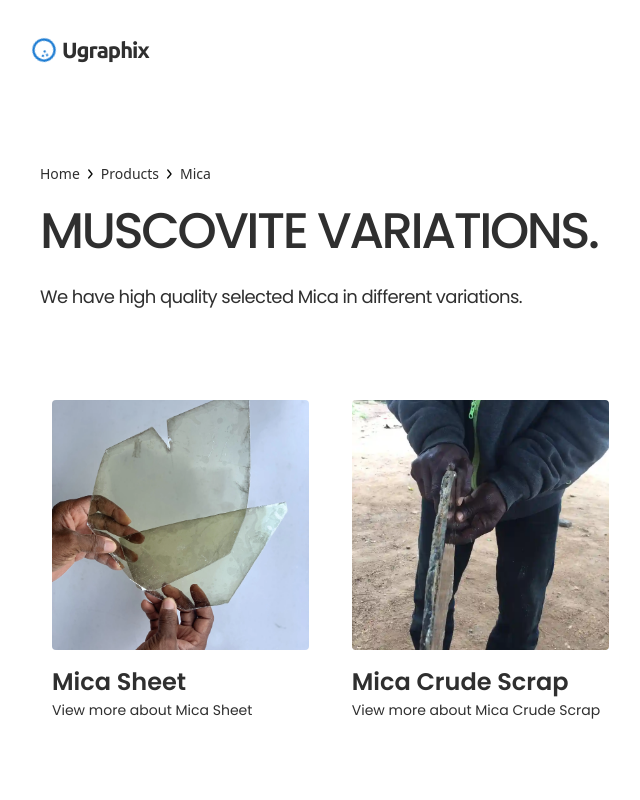
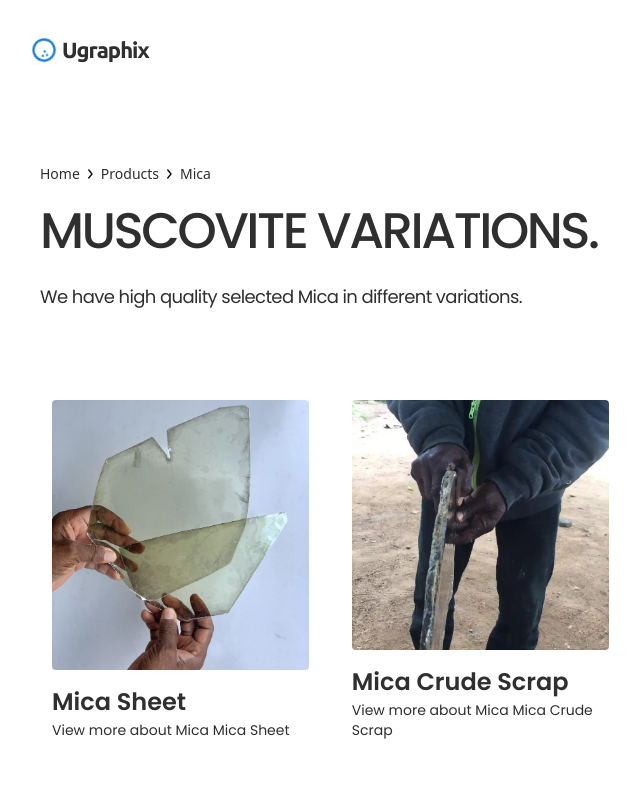
Before and after one commit to zemarr/ugfx, a Vue app: page /products/mica in a window 1280 px wide. Shown: the top 800 px of the page, without its empty margins (10-650 px from the left). Built offline with nearby package versions, Linux system fonts and the light colour scheme.

Commit message:
modify product names

```diff
--- a/src/utils/dums.js
+++ b/src/utils/dums.js
@@ -17,7 +17,7 @@ export const allProducts = [
     ],
     productVariations: [
       {
-        name: "sheet",
+        name: "mica sheet",
         description:
           "We have high quality selected Mica sheets. Presently we are over booked and not accepting order for mica block (sheet). From October 30th we shall be resume accepting orders for mica sheet.",
         standards: [
@@ -57,7 +57,7 @@ export const allProducts = [
       //   ],
       // },
       {
-        name: "crude scrap",
+        name: "mica crude scrap",
         description:
           'Our crude scrap comes in big sizes, sometimes more than 18". It has all best properties of mica block (sheet) but only without clear transparency. Unsurprisingly some very clean block mica is recoverable, between 1-5% are clean large sizes mica sheet, yet the price is the price of scrap mica. It is minimally entangled and very easy to open or split.',
         standards: ["No mud", "Packed in 50kg sacks"],
--- a/src/views/products/ProductDetails.vue
+++ b/src/views/products/ProductDetails.vue
@@ -8,7 +8,7 @@
         <h1
           class="font-medium text-[50px] leading-[70px] !font-Poppins mb-4 tracking-[-2.5px] capitalize"
         >
-          {{ getPreviousRouteSlug }} {{ getCurrentRouteSlug }}
+          {{ getCurrentRouteSlug }}
         </h1>
       </div>
       <div
--- a/src/views/products/ProductPage.vue
+++ b/src/views/products/ProductPage.vue
@@ -46,7 +46,7 @@
             <h4
               class="font-Poppins font-semibold sm:text-[24px] text-[16px] sm:leading-[28px] leading-[20px] mb-1 capitalize"
             >
-              {{ getCurrentRouteSlug }} {{ variation.name }}
+              {{ variation.name }}
             </h4>
             <p class="font-Poppins font-normal text-[14px] leading-[20px]">
               View more about
```
